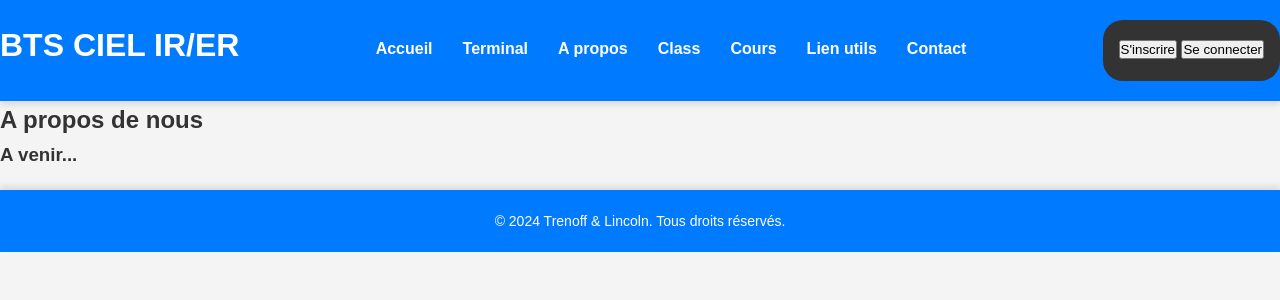
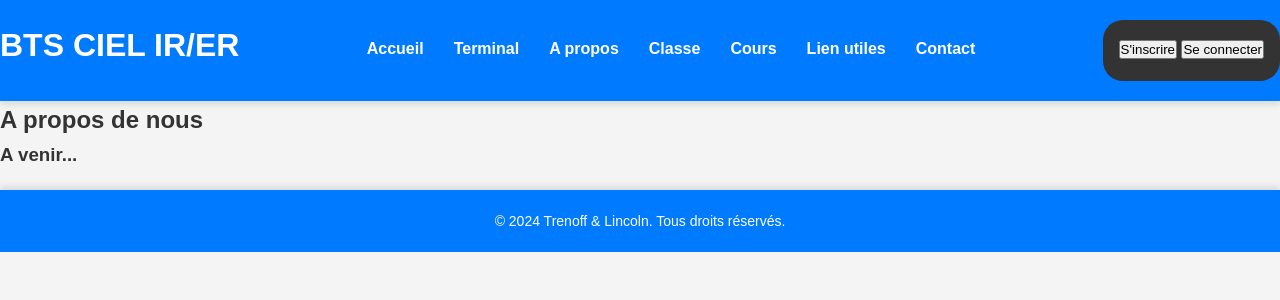
Before and after one commit to LincolnKermit/learn-stream-edu, a Flask app: page /about in a window 1280 px wide. Shown: the top 300 px of the page. Run offline with Flask 3, Linux system fonts and the light colour scheme.

Commit message:
Update base.html

```diff
--- a/webapp/templates/base.html
+++ b/webapp/templates/base.html
@@ -14,14 +14,14 @@
                 <li><a href="{{ url_for('index') }}">Accueil</a></li>
                 <li><a href="{{ url_for('terminal') }}">Terminal</a></li>
                 <li><a href="{{ url_for('about') }}">A propos</a></li>
-                <li><a href="{{ url_for('utils_link') }}">Class</a></li>
+                <li><a href="{{ url_for('utils_link') }}">Classe</a></li>
                 <li><a href="{{ url_for('learning.learning_redirect') }}">Cours</a></li>
-                <li><a href="{{ url_for('utils_link') }}">Lien utils</a></li>
+                <li><a href="{{ url_for('utils_link') }}">Lien utiles</a></li>
                 <li><a href="{{ url_for('about') }}">Contact</a></li>
             </ul>
         </nav>
         <div>
-            {% if session.username %}
+            {% if user %}
             <button id="user-button">{{ user.firstname ~ ' ' ~ user.lastname }}</button>
             {% else %}
             <button id="register-button">S'inscrire</button>
```
